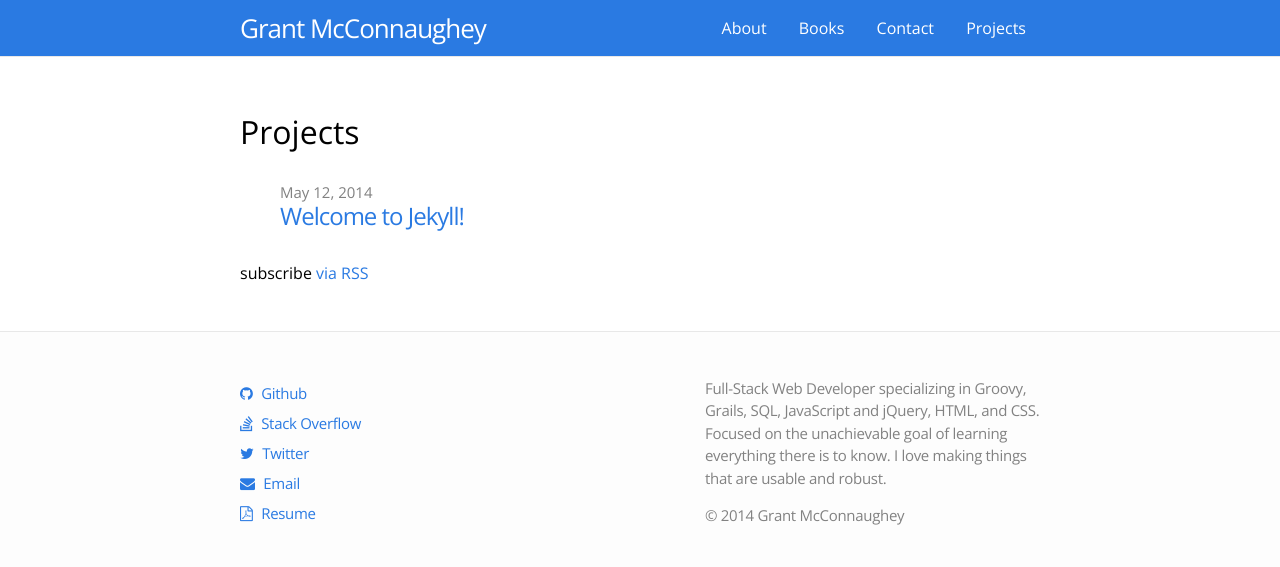
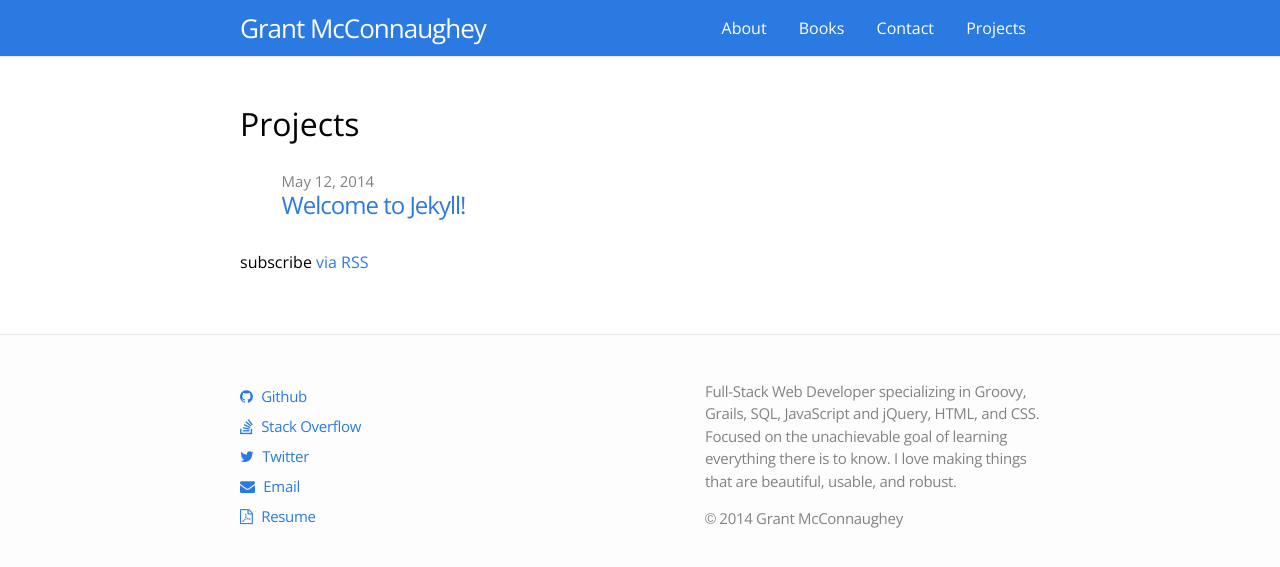
Before and after one commit to grantmcconnaughey/grantmcconnaughey.github.io, a Jekyll site: the page built from projects.html, in a window 1280 px wide. Shown: the top 567 px of the page. Built offline with Jekyll 4.4.1, drawn with Linux system fonts in a browser that asks for light colours; nearby versions of some CDN libraries.

Commit message:
Fixed copyright symbol and mobile nav bar

```diff
--- a/_config.yml
+++ b/_config.yml
@@ -1,7 +1,7 @@
 # Site settings
 title: Grant McConnaughey
 email: grantmcconnaughey@gmail.com
-description: "Full-Stack Web Developer specializing in Groovy, Grails, SQL, JavaScript and jQuery, HTML, and CSS. Focused on the unachievable goal of learning everything there is to know. I love making things that are usable and robust."
+description: "Full-Stack Web Developer specializing in Groovy, Grails, SQL, JavaScript and jQuery, HTML, and CSS. Focused on the unachievable goal of learning everything there is to know. I love making things that are beautiful, usable, and robust."
 baseurl: ""
 url: "http://yourdomain.com"
 username: grantmcconnaughey
--- a/_includes/footer.html
+++ b/_includes/footer.html
@@ -51,7 +51,7 @@
         <div class="footer-col-3 column">
             <p class="text">{{ site.description }}</p>
 
-            <p>&copy; 2014 Grant McConnaughey</p>
+            <p><span class="copyright-symbol">&copy;</span> 2014 Grant McConnaughey</p>
         </div>
     </div>
 </footer>
--- a/css/main.css
+++ b/css/main.css
@@ -92,7 +92,7 @@
 
 .site-footer {
     border-top: 1px solid #e8e8e8;
-    padding: 30px 0;
+    padding: 30px 0 0;
 }
 
 .footer-heading {
@@ -154,6 +154,10 @@
 .site-footer a:visited { color: #2a7ae2; }
 
 .site-footer .icon:hover { text-decoration: none; }
+
+.copyright-symbol {
+    font-family: sans-serif; /* Copyright symbol looks weird in Open Sans */
+}
 
 
 /* Page Content styles */
@@ -413,7 +417,8 @@
   .site-nav {
     position: fixed;
     z-index: 10;
-    top: 14px; right: 8px;
+    top: 9px;
+    right: 9px;
     background-color: white;
     -webkit-border-radius: 5px;
     -moz-border-radius: 5px;
--- a/projects.html
+++ b/projects.html
@@ -1,11 +1,9 @@
 ---
-layout: default
+layout: page
 title: Projects
 ---
 
 <div class="home">
-
-  <h1>Projects</h1>
 
   <ul class="posts">
     {% for post in site.posts %}
```
